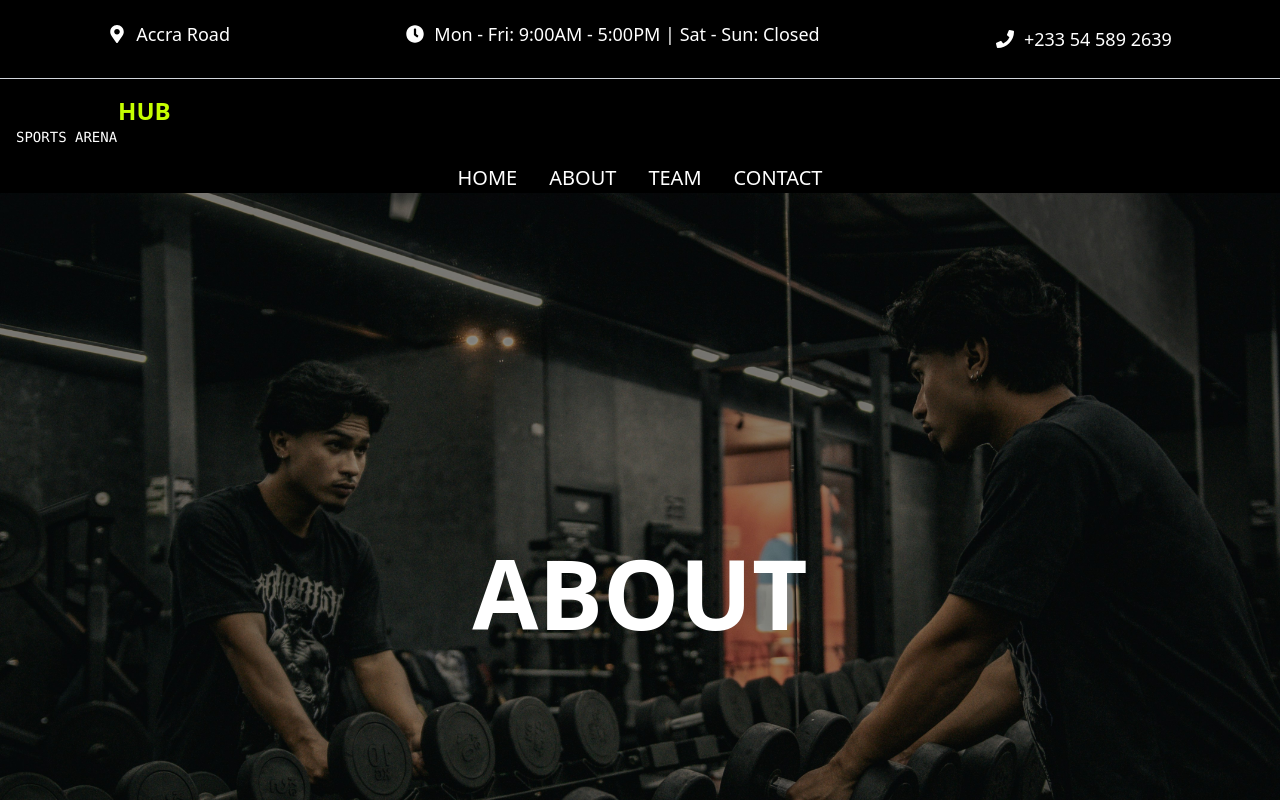
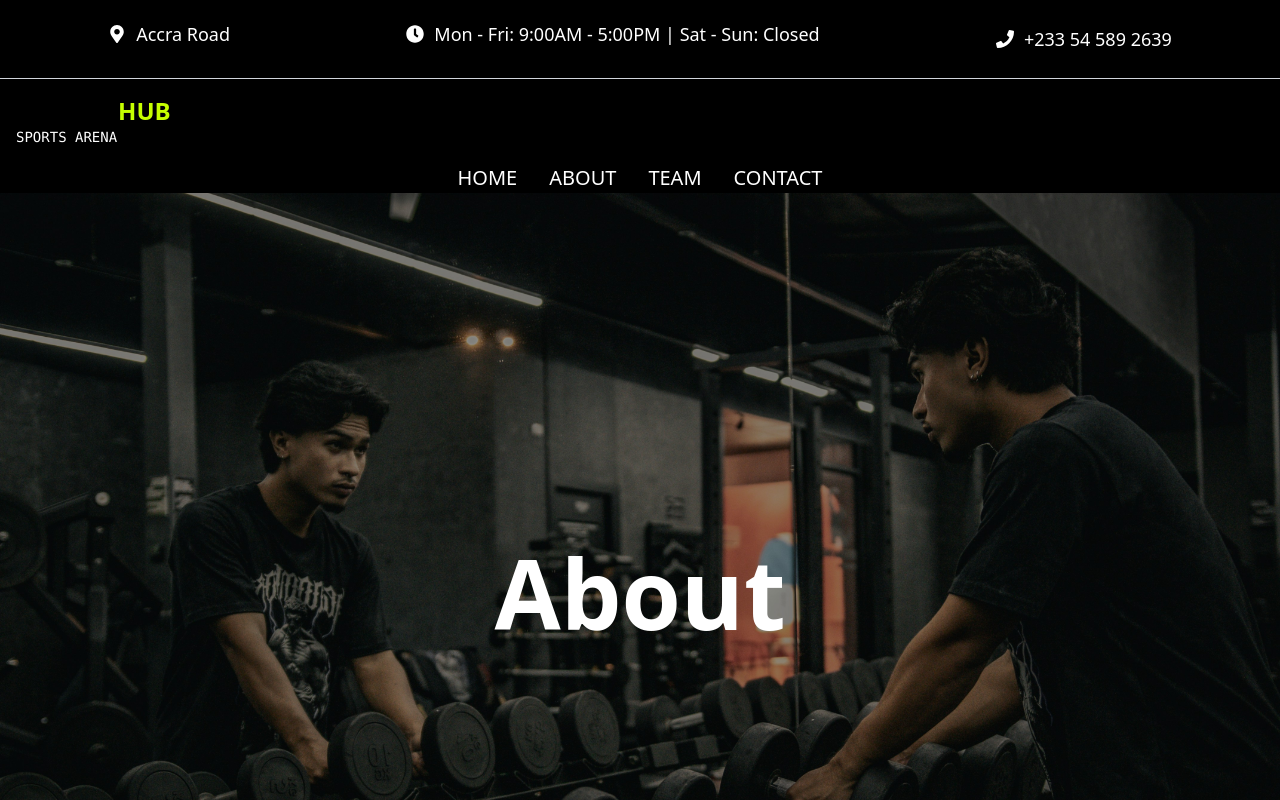
Before and after one commit to SamuelAdom/Fitness-Hub, a React (Vite) app: page /about in a window 1280 px wide. Shown: the top 800 px of the page. Built offline with nearby package versions, Linux system fonts and the light colour scheme.

Commit message:
about h1 modified

```diff
--- a/src/Pages/About/About.jsx
+++ b/src/Pages/About/About.jsx
@@ -17,7 +17,7 @@ const About = () => {
         style={{ backgroundImage: `url(${assets.About_img})` }}
       >
         <h1 className="flex justify-center items-center h-full text-white text-5xl md:text-8xl font-extrabold">
-          ABOUT
+          About
         </h1>
       </div>
 
```
